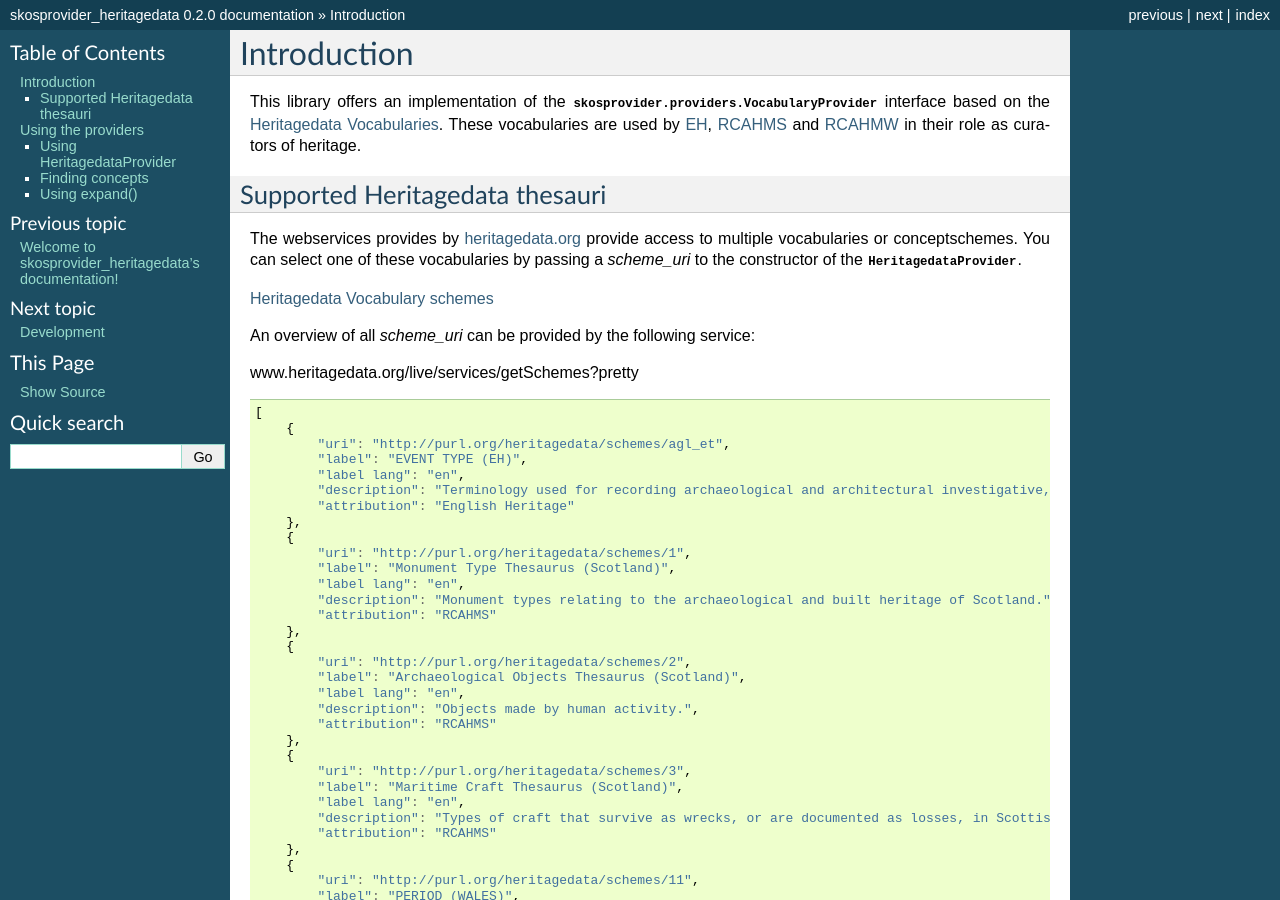
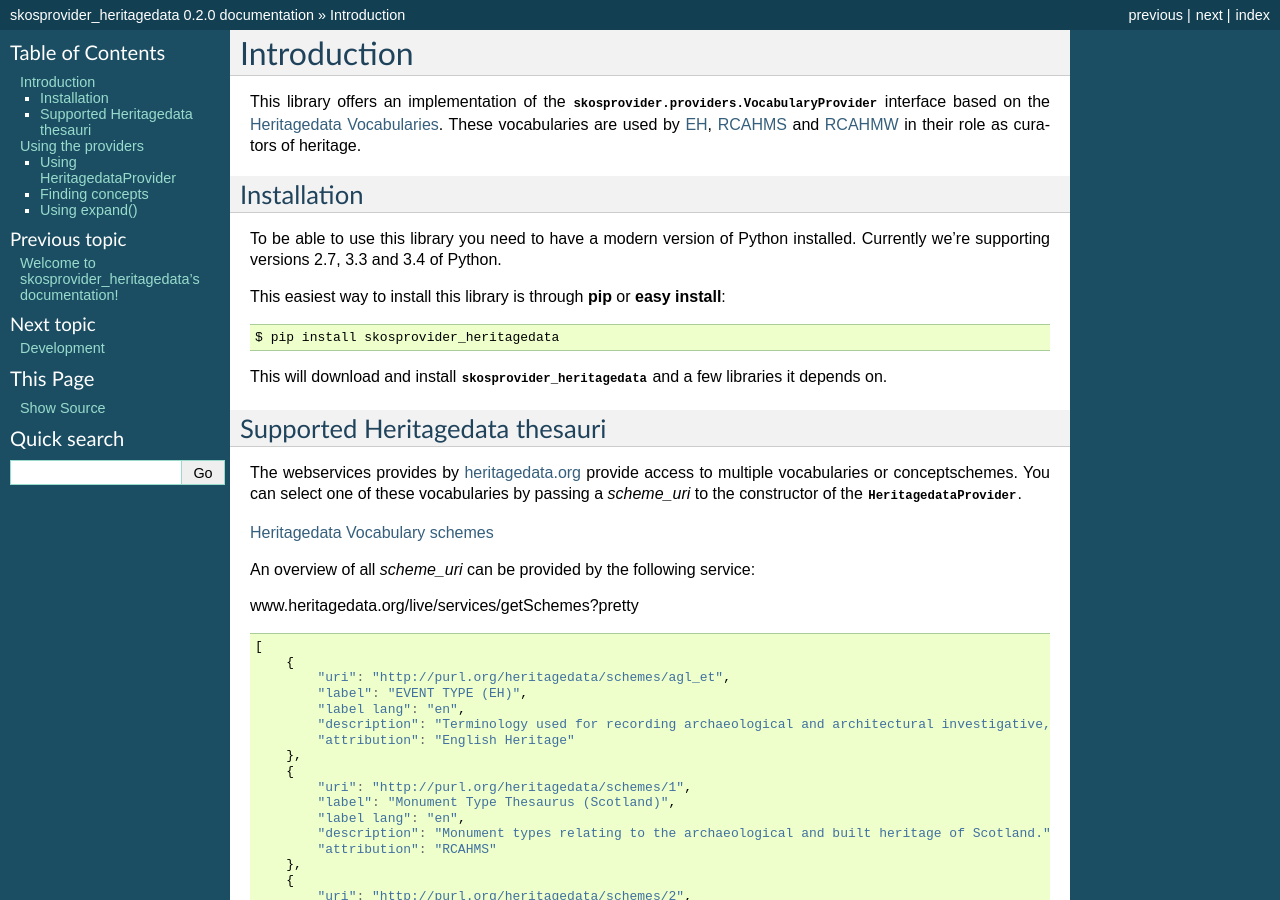
Before and after one commit to OnroerendErfgoed/skosprovider_heritagedata, a Sphinx documentation site: the page built from docs/source/general.rst, in a window 1280 px wide and 900 px high. Built offline with Sphinx 7.4.7, drawn with Linux system fonts in a browser that asks for light colours.

Commit message:
Update docs.

```diff
--- a/docs/source/general.rst
+++ b/docs/source/general.rst
@@ -9,6 +9,21 @@ This library offers an implementation of the
 are used by :term:`EH`, :term:`RCAHMS` and :term:`RCAHMW` in their role as
 curators of heritage.
 
+Installation
+------------
+
+To be able to use this library you need to have a modern version of Python
+installed. Currently we're supporting versions 2.7, 3.3 and 3.4 of Python.
+
+This easiest way to install this library is through :command:`pip` or
+:command:`easy install`:
+
+.. code-block:: bash
+
+    $ pip install skosprovider_heritagedata
+
+This will download and install :mod:`skosprovider_heritagedata` and a few libraries it
+depends on.
 
 .. _supported_thesauri:
 
```
